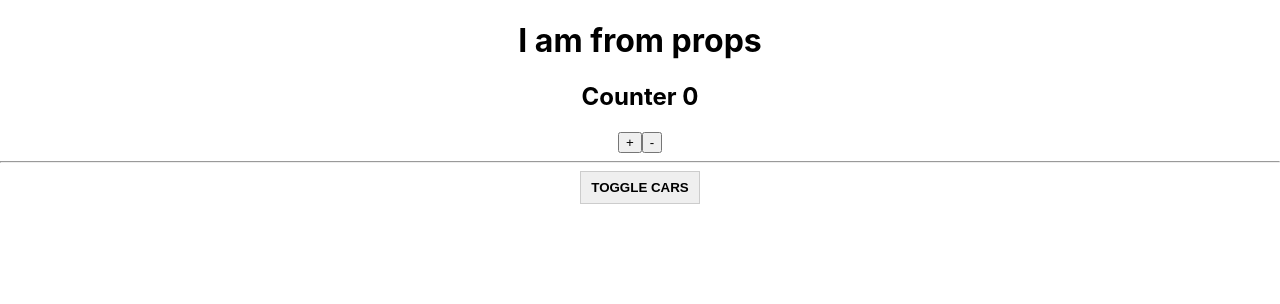
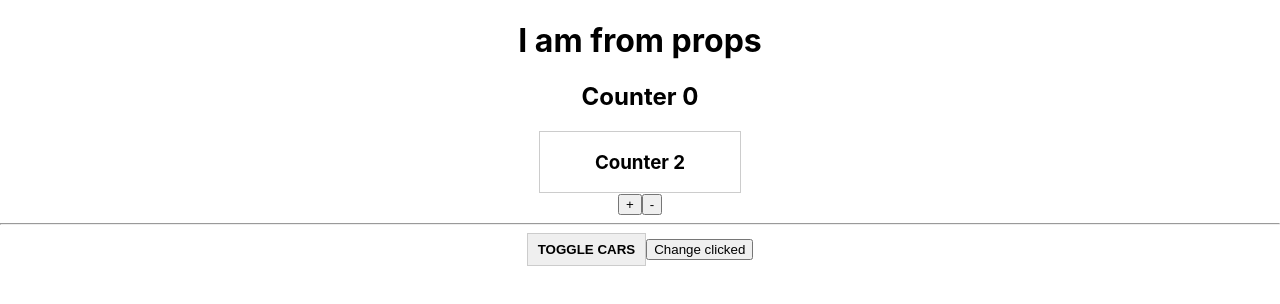
Before and after one commit to tarrinros/react_examples, a React (Create React App) app: page / in a window 1280 px wide. Shown: the top 304 px of the page. Built offline with nearby package versions, Linux system fonts and the light colour scheme.

Commit message:
React context example

```diff
--- a/src/App.js
+++ b/src/App.js
@@ -3,16 +3,18 @@
 import ErrorBoundary from './ErrorBoundary/ErrorBoundary'
 import Counter from './Counter/Conter'
 import classes from './App.module.scss';
-console.log(classes)
+
+export const ClickedContext = React.createContext(false)
 
 class App extends Component {
   constructor(props) {
     super(props)
 
     this.state = {
+      clicked: false,
       cars: [
         {name: 'Ford', year: 2018},
-        {name: 'Audi', year: '2016'},
+        {name: 'Audi', year: 2016},
         {name: 'Mazda', year: 1999}
       ],
       pageTitle: this.props.title,
@@ -87,12 +89,17 @@
       <div className={classes.App} style={myStyle}>
         <h1>{this.state.pageTitle}</h1>
 
-        <Counter/>
+        <ClickedContext.Provider value={this.state.clicked}>
+         <Counter/>
+        </ClickedContext.Provider>
+
         <hr/>
         <button
           onClick={this.toggleCarsHandler}
           className={classes['AppButton']}
         >Toggle Cars</button>
+
+        <button onClick={() => this.setState({clicked: true})}>Change clicked</button>
 
         <div style={{
           width: 400,
--- a/src/Counter/Conter.js
+++ b/src/Counter/Conter.js
@@ -1,5 +1,6 @@
 import React, {Component} from 'react';
 import Auxiliary from '../hoc/Auxiliary'
+import Counter2 from '../Counter2/Counter2'
 
 class Counter extends Component {
   state = {
@@ -32,6 +33,7 @@
       // React Fragment is using to avoid additional div on the top
       <Auxiliary>
         <h2>Counter {this.state.counter}</h2>
+        <Counter2/>
         <button onClick={this.upCounter}>+</button>
         <button onClick={this.downCounter}>-</button>
       </Auxiliary>
--- /dev/null
+++ b/src/Counter2/Counter2.js
@@ -0,0 +1,18 @@
+import React from 'react';
+import {ClickedContext} from '../App'
+
+export default props => {
+  return (
+    <div style={{
+      border: '1px solid #ccc',
+      width: '200px',
+      margin: '0 auto'
+      }}>
+      <h3>Counter 2</h3>
+
+      <ClickedContext.Consumer>
+        {clicked => clicked ? <p>Clicked</p> : null}
+      </ClickedContext.Consumer>
+    </div>
+  )
+}
```
Also changed, not shown: 1 other file (tests, documents, lock files or other folders).
